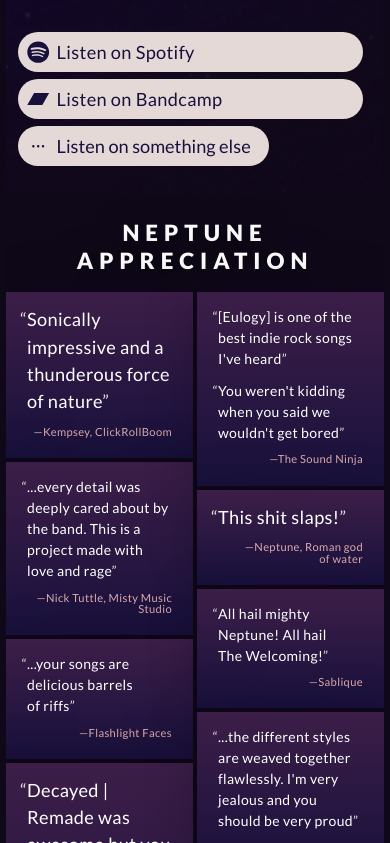
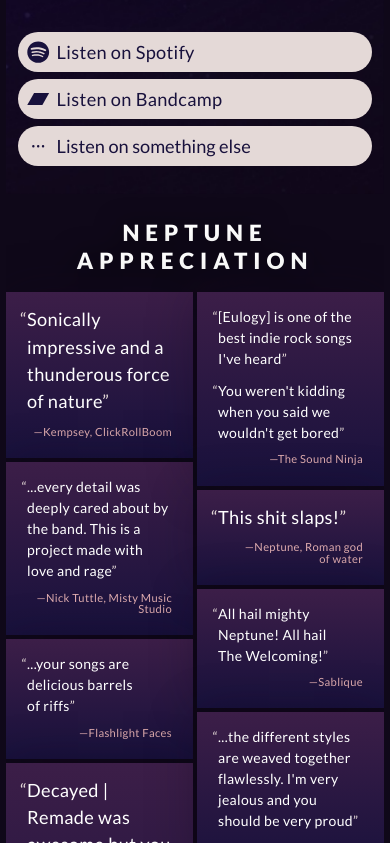
Before and after one commit to perpetualgrimace/v2.thewelcomingmusic.com, a Next.js app: page / in a window 390 px wide. Shown: the part 1301-2144 px from the top of the page. Built offline with nearby package versions, Linux system fonts and the light colour scheme; no server answers.

Commit message:
handles social button style on small screens

```diff
--- a/components/common/SocialPopup.jsx
+++ b/components/common/SocialPopup.jsx
@@ -21,7 +21,7 @@
   }, [isPopupVisible]);
 
   return (
-    <div>
+    <>
       <li className="social-item">
         <button
           className="social-link light-theme"
@@ -65,6 +65,6 @@
           </>
         )}
       </div>
-    </div>
+    </>
   );
 }
--- a/components/common/social-link.scss
+++ b/components/common/social-link.scss
@@ -28,8 +28,10 @@
     }
 
     @media (max-width: 665px) {
+      @include font-lg;
       display: block;
-      @include font-lg;
+      width: calc(100% + 1em);
+      text-align: left;
       line-height: 2em;
     }
   }
```
